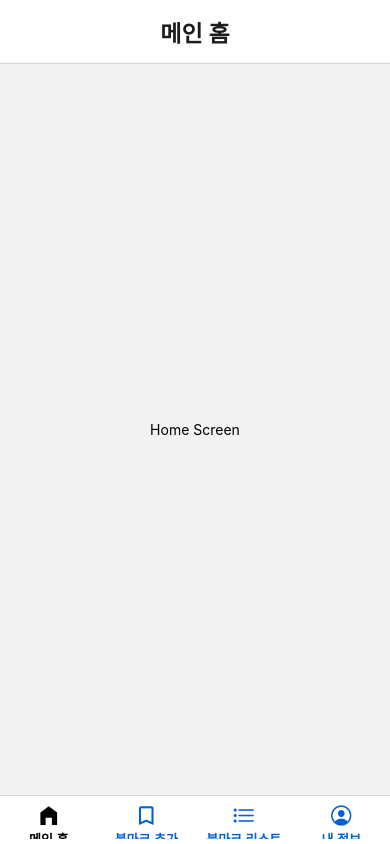
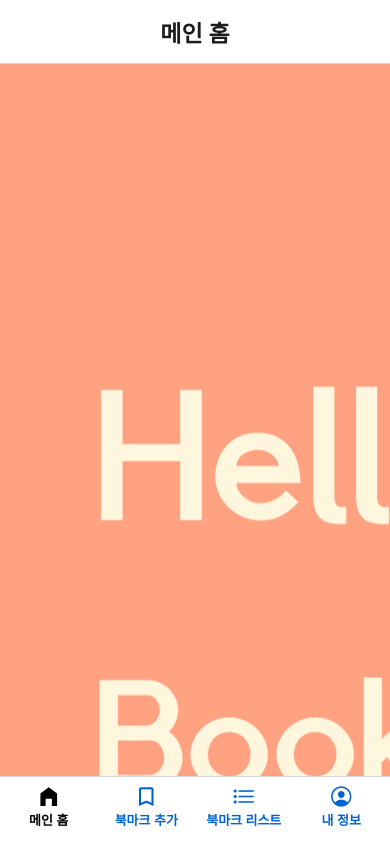
Before and after one commit to zizizizi04/RN_bookmark_App, a React Native app: screen / in a window 390 px wide. Built offline with nearby package versions, Linux system fonts and the light colour scheme.

Commit message:
배경 이미지 적용

```diff
--- a/App.js
+++ b/App.js
@@ -32,6 +32,9 @@ export default function App() {
       paddingBottom: 10,
       fontWeight: "bold",
     },
+    tabBarStyle: {
+      height: "8%",
+    },
     tabBarInactiveTintColor: "#0162d1",
     tabBarActiveTintColor: "black",
   });
--- a/screens/BookmarkListScreen.js
+++ b/screens/BookmarkListScreen.js
@@ -8,10 +8,14 @@ import {
   TextInput,
   TouchableOpacity,
   FlatList,
+  Dimensions,
+  ScrollView,
 } from "react-native";
 import React, { useContext, useState } from "react";
 import BookmarkContext from "../components/BookmarksPrvider";
 import { ListItem, Icon } from "@rneui/themed";
+
+const { width, height } = Dimensions.get("window");
 
 const BookmarkListItem = ({ bookmark, onModify, onRemove }) => {
   const [isExpanded, setIsExpanded] = useState(false);
@@ -85,16 +89,16 @@ const BookmarkModifyModal = ({
     >
       <Pressable onPress={closeModal} style={styles.modalContainer}>
         <Pressable style={styles.modalBox}>
-          <View style={styles.modalInner}>
-            <View style={{ flexGrow: 1 }}>
+          <ScrollView style={styles.modalInner}>
             <TextInput
               multiline
+              maxLength={100}
               style={styles.modifyInput}
               placeholder="수정할 내용을 입력해주세요."
               value={modifiedContent}
               onChangeText={setModifiedContent}
             />
-            </View>
+          </ScrollView>
           <View style={styles.modalBtnBox}>
             <TouchableOpacity onPress={onModify}>
               <Text style={styles.modalBtnText}>수정</Text>
@@ -102,7 +106,6 @@ const BookmarkModifyModal = ({
             <TouchableOpacity onPress={closeModal}>
               <Text style={styles.modalBtnText}>취소</Text>
             </TouchableOpacity>
-            </View>
           </View>
         </Pressable>
       </Pressable>
@@ -212,26 +215,23 @@ const styles = StyleSheet.create({
     alignItems: "center",
     backgroundColor: "rgba(0, 0, 0, 0.5)",
   },
-  modalInner: {
-    flex: 1,
-  },
   modalBox: {
-    width: "80%",
-    minHeight: 250,
+    flex: 0.4,
+    width: width * 0.8,
+    backgroundColor: "#fff",
     borderWidth: 3,
     borderRadius: 10,
-    backgroundColor: "#fff",
   },
   modifyInput: {
     padding: 10,
     fontSize: 20,
   },
   modalBtnBox: {
-    height: 60,
+    paddingVertical: 20,
     flexDirection: "row",
     justifyContent: "flex-end",
     alignItems: "center",
-    gap: 10,
+    gap: 20,
     paddingRight: 20,
   },
   modalBtnText: {
--- a/screens/HomeScreen.js
+++ b/screens/HomeScreen.js
@@ -1,12 +1,25 @@
-import { StyleSheet, Text, View } from "react-native";
+import { StyleSheet, Text, View, ImageBackground } from "react-native";
 import React, { useState } from "react";
+
+const backgroundImage = require("../assets/images/bookmarkBgImg.png");
 
 const HomeScreen = () => {
   return (
-    <View style={{ flex: 1, alignItems: "center", justifyContent: "center" }}>
-      <Text>Home Screen</Text>
-    </View>
+    <ImageBackground source={backgroundImage} style={styles.bgImage}>
+      <View style={styles.container}></View>
+    </ImageBackground>
   );
 };
 
+const styles = StyleSheet.create({
+  bgImage: {
+    flex: 1,
+    alignItems: "center",
+    justifyContent: "center",
+  },
+  container: {
+    flex: 1,
+  },
+});
+
 export default HomeScreen;
```
Also changed, not shown: assets/images/bookmarkBgImg.png (added). Lines whose indentation alone changed are shown as unchanged.
